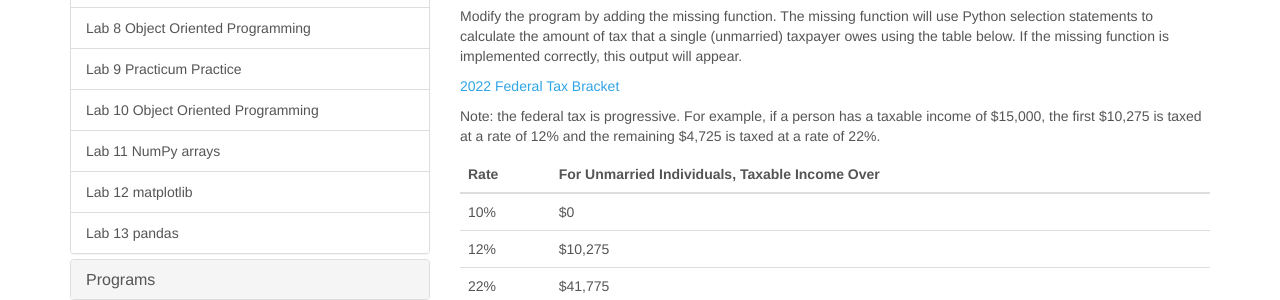
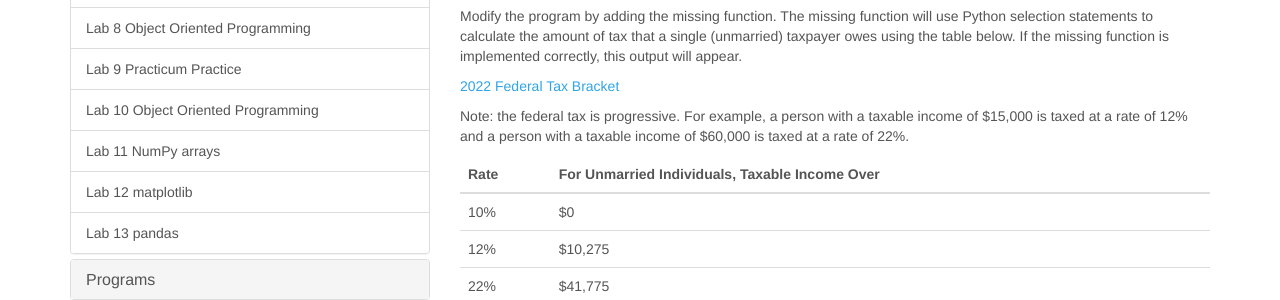
Before and after one commit to jake-chipps/csci127, a Jekyll site: the page built from _docs/lessons/lab2.md, in a window 1280 px wide and 900 px high, scrolled down 423 px. Shown: the part 152-452 px from the top of the window. Built offline with Jekyll 4.4.1, drawn with Linux system fonts in a browser that asks for light colours.

Commit message:
Update lab2.md

```diff
--- a/_docs/lessons/lab2.md
+++ b/_docs/lessons/lab2.md
@@ -23,7 +23,7 @@ Modify the program by adding the missing function. The missing function will use
 
 [2022 Federal Tax Bracket](https://taxfoundation.org/2022-tax-brackets/)
 
-Note: the federal tax is progressive. For example, if a person has a taxable income of $15,000, the first $10,275 is taxed at a rate of 12% and the remaining $4,725 is taxed at a rate of 22%.
+Note: the federal tax is progressive. For example, a person with a taxable income of $15,000 is taxed at a rate of 12% and a person with a taxable income of $60,000 is taxed at a rate of 22%.
 
 | Rate | For Unmarried Individuals, Taxable Income Over |
 | --- | --- |
```
